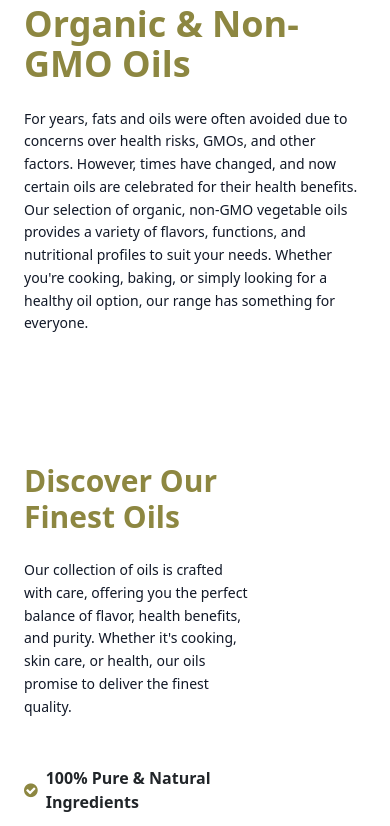
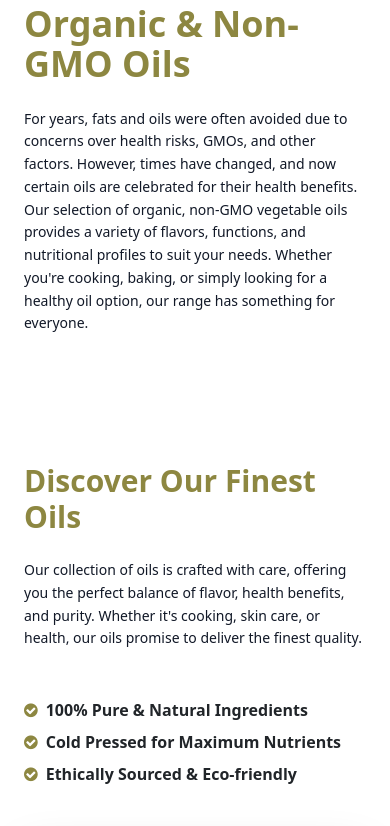
Before and after one commit to berlincapztone/PRO_HS-, a Django app: template honeyapp/templates/oil.html in a window 390 px wide. Shown: the part 833-1659 px from the top of the page. Run offline with Django 5.2, Linux system fonts and the light colour scheme; the template is opened without the code that fills it, so the values that code supplies are empty; parts of the project's set-up code (start-up, migrations or seed data) failed here and were passed over; some libraries are stand-ins or nearby versions.

Commit message:
my changes

```diff
--- a/honeyapp/templates/oil.html
+++ b/honeyapp/templates/oil.html
@@ -178,6 +178,7 @@
 
             .content-sizing h2 {
                 font-size: 1.75rem; /* Smaller heading */
+
             }
 
             .content-sizing p {
@@ -193,7 +194,7 @@
         @media (min-width: 1024px) {
             .content-sizing {
                 font-size: 1.125rem; /* Increase font size */
-                margin-left:180px;
+                margin-right:180px;
 
 
             }
@@ -407,7 +408,7 @@
 <div class="container mx-auto py-5 px-4">
     <div class="flex flex-wrap lg:flex-nowrap items-start lg:items-center">
         <!-- Left Side with Content -->
-        <div class="w-full lg:w-1/2 pr-28 mb-6 lg:mb-0">
+        <div class="w-full lg:w-1/2 pl-18 mb-6 lg:mb-0">
 
             <div>
                 <h2 class="text-3xl lg:text-4xl font-semibold mb-4" style="color:#8D8741;">Discover Our Finest Oils</h2>
```
